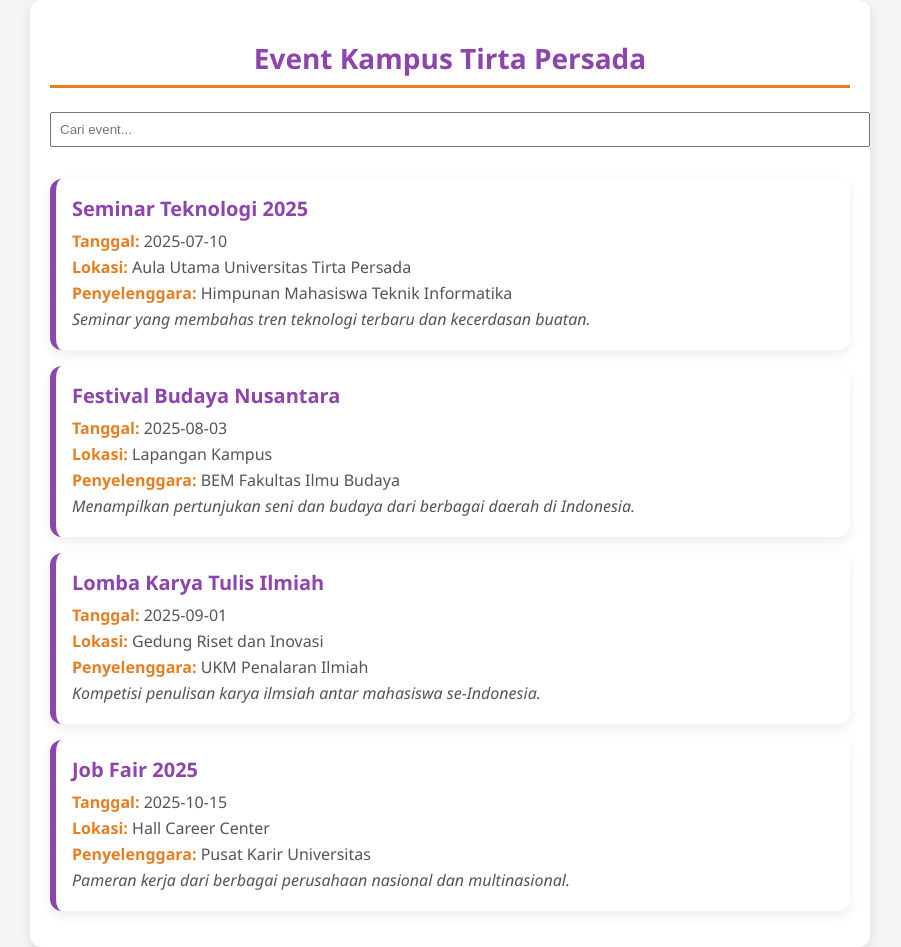
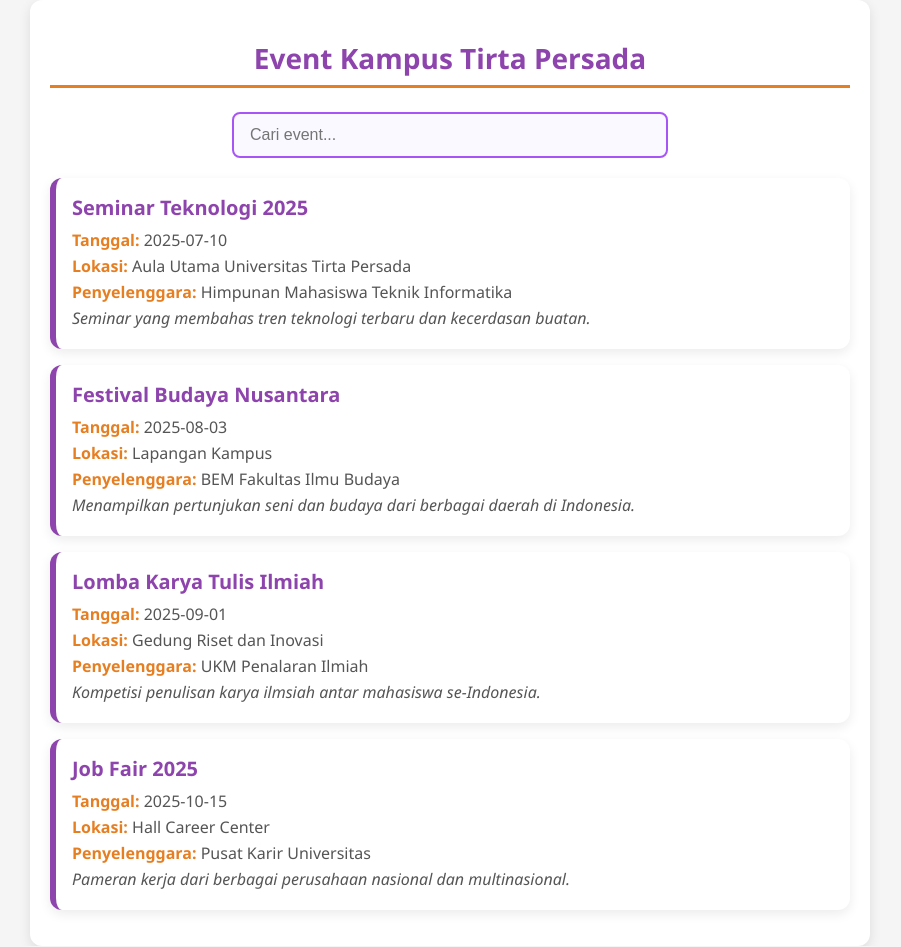
Before and after one commit to anisasafangatun/EventKampus, a React (Create React App) app in the folder frontend/: page / in a window 1280 px wide. Shown: the whole page, without its empty margins (190-1091 px from the left). Built offline with nearby package versions, Linux system fonts and the light colour scheme.

Commit message:
refactor: fetch event data from public API

```diff
--- a/frontend/src/components/EventCard.css
+++ b/frontend/src/components/EventCard.css
@@ -35,3 +35,23 @@
   color: #e67e22; /* oranye */
   font-weight: 600;
 }
+
+.search-box {
+  width: 100%;
+  max-width: 400px;
+  padding: 12px 16px;
+  margin: 20px auto;
+  display: block;
+  border: 2px solid #a855f7; /* ungu */
+  border-radius: 8px;
+  font-size: 16px;
+  background-color: #f9f9ff;
+  color: #333;
+  transition: border 0.3s ease, box-shadow 0.3s ease;
+}
+
+.search-box:focus {
+  border-color: #fb923c; /* orange */
+  box-shadow: 0 0 8px rgba(251, 146, 60, 0.5); /* orange glow */
+  outline: none;
+}
--- a/frontend/src/components/EventList.js
+++ b/frontend/src/components/EventList.js
@@ -27,7 +27,7 @@ const EventList = () => {
   placeholder="Cari event..."
   value={searchTerm}
   onChange={(e) => setSearchTerm(e.target.value)}
-        style={{ marginBottom: "1rem", padding: "0.5rem", width: "100%" }}
+  className="search-box"
 />
 
       {filteredEvents.map((event) => (
```
Lines whose indentation alone changed are shown as unchanged.
